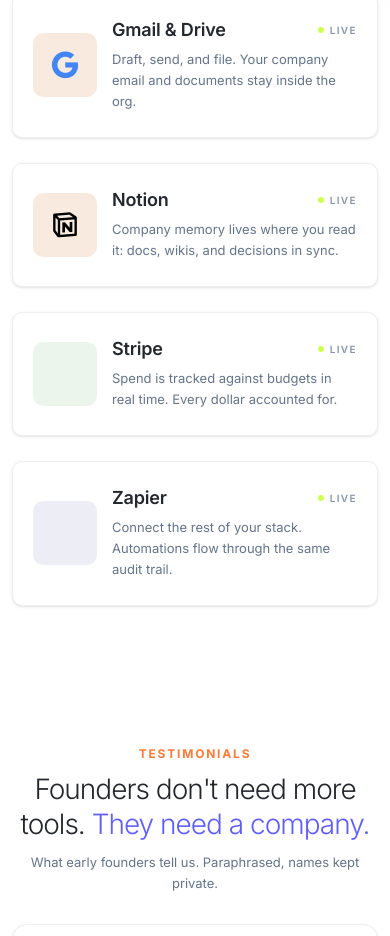
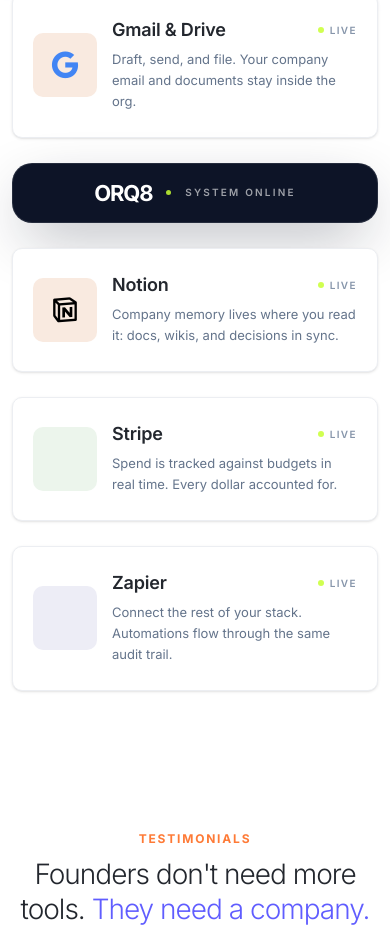
Before and after one commit to Joshua-Onyekachukwu/orq8, a Next.js app in the folder apps/landing/: page / in a window 390 px wide. Shown: the part 6673-7609 px from the top of the page. Built offline with nearby package versions, Linux system fonts and the light colour scheme.

Commit message:
Add compact horizontal ORQ8 core bar for mobile/tablet in integrations section

```diff
--- a/apps/landing/src/components/Common/Integrations.tsx
+++ b/apps/landing/src/components/Common/Integrations.tsx
@@ -75,7 +75,12 @@
               ))}
             </div>
 
-            <div className="relative hidden lg:flex items-center justify-center">
+            <div className="relative lg:flex items-center justify-center">
+              {/* Desktop: the orbiting core orb. Mobile/tablet get the compact
+                  horizontal bar below — the section keeps its center at any
+                  width, with nothing covering the cards. */}
+
+              <div className="hidden lg:block relative">
                 {/* soft glow behind the core */}
                 <div className="absolute w-[440px] h-[440px] rounded-full bg-lime blur-[100px] opacity-[0.10]"></div>
 
@@ -103,6 +108,23 @@
                     <span className="text-[9px] font-semibold uppercase tracking-[2.4px] text-white/60">
                       System online
                     </span>
+                  </span>
+                </div>
+              </div>
+
+              {/* Compact horizontal core — mobile/tablet (below lg) */}
+              <div className="lg:hidden w-full max-w-[460px] mx-auto relative rounded-[20px] bg-navy-950 dark:bg-navy-950 border border-white/10 dark:border-white/20 shadow-[0_20px_60px_-15px_rgba(13,20,39,0.45)] dark:shadow-[0_0_60px_-15px_rgba(200,255,50,0.2)] px-[24px] py-[18px] md:py-[22px] flex items-center justify-center gap-[14px] md:gap-[18px]">
+                <span className="text-white text-[22px] md:text-[26px] font-bold tracking-[-1.2px] leading-none">
+                  ORQ8
+                </span>
+                <span className="w-[5px] h-[5px] md:w-[6px] md:h-[6px] rounded-full bg-lime animate-pulse-dot"></span>
+                <span className="text-[10px] md:text-[11px] font-semibold uppercase tracking-[2.2px] text-white/60">
+                  System online
+                </span>
+                <span aria-hidden className="hidden sm:flex items-center gap-[12px] ltr:ml-[8px] rtl:mr-[8px]">
+                  <span className="w-[7px] h-[7px] rounded-full bg-primary-500/70"></span>
+                  <span className="w-[7px] h-[7px] rounded-full bg-lime animate-pulse-dot"></span>
+                  <span className="w-[7px] h-[7px] rounded-full bg-primary-500/70"></span>
                 </span>
               </div>
             </div>
```
Lines whose indentation alone changed are shown as unchanged.
